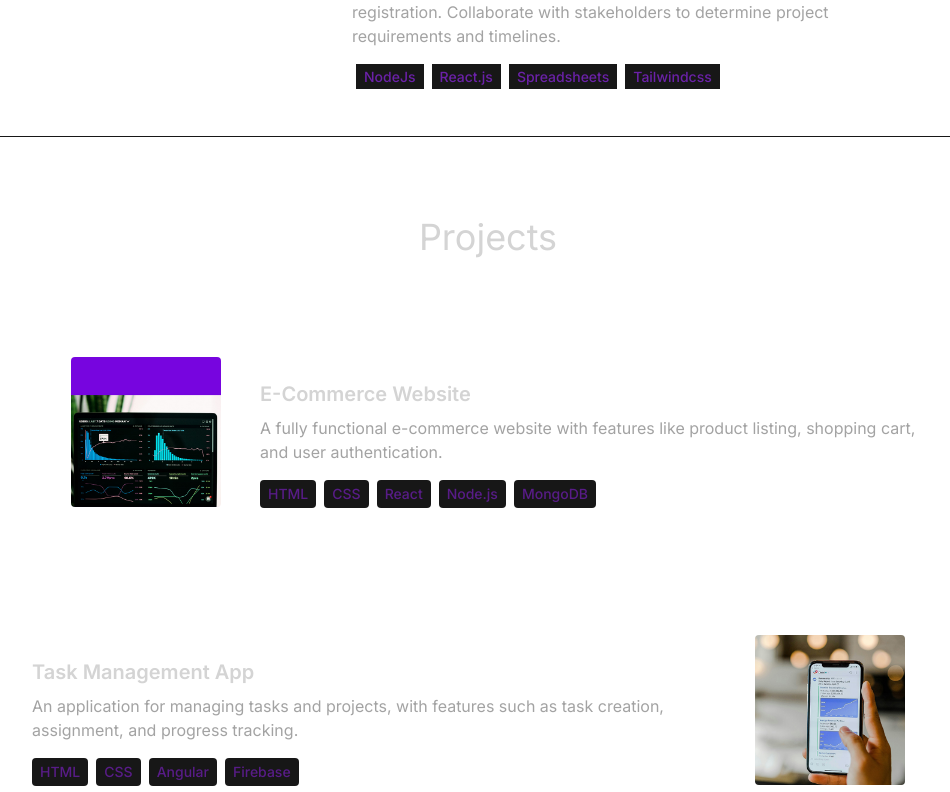
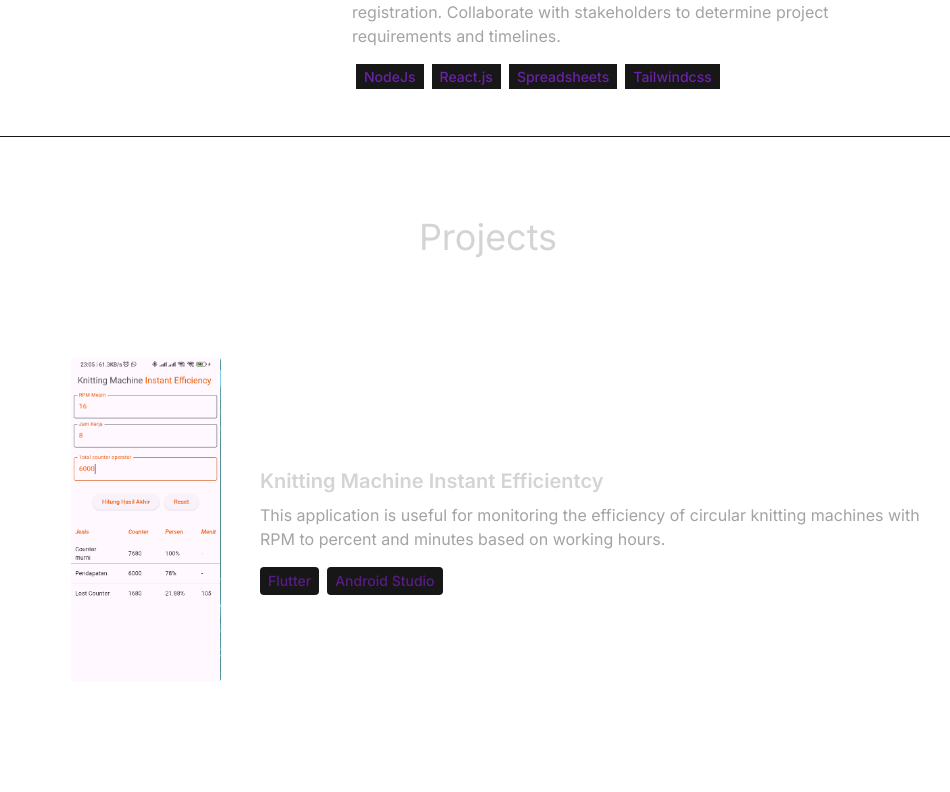
Before and after one commit to YudanMaulana/portfolio-me, a React (Vite) app: page / in a window 1280 px wide. Shown: the part 2463-3255 px from the top of the page, without its empty margins (152-1102 px from the left). Built offline with nearby package versions, Linux system fonts and the light colour scheme.

Commit message:
replace project 1

```diff
--- a/src/locales/en.json
+++ b/src/locales/en.json
@@ -10,9 +10,9 @@
     "role": "Lead a team in developing and maintaining web applications using React.js, Tailwindcss, and Node.js. Implement Google Sheets API to perform online registration. Collaborate with stakeholders to determine project requirements and timelines.",
     "projects": [
       {
-        "title": "E-Commerce Website",
-        "description": "A fully functional e-commerce website with features like product listing, shopping cart, and user authentication.",
-        "technologies": ["HTML", "CSS", "React", "Node.js", "MongoDB"]
+        "title": "Knitting Machine Instant Efficientcy",
+        "description": "This application is useful for monitoring the efficiency of circular knitting machines with RPM to percent and minutes based on working hours.",
+        "technologies": ["Flutter", "Android Studio"]
       },
       {
         "title": "Task Management App",
--- a/src/locales/id.json
+++ b/src/locales/id.json
@@ -9,9 +9,9 @@
   "role": "Memimpin tim dalam mengembangkan dan memelihara aplikasi web menggunakan React.js, Tailwindcss, dan Node.js. Menerapkan Google Sheets API untuk melakukan registrasi online. Berkolaborasi dengan para pemangku kepentingan untuk menentukan persyaratan dan jadwal proyek.",
   "projects": [
       {
-        "title": "E-Commerce Website",
-        "description": "Situs web e-commerce yang berfungsi penuh dengan fitur-fitur seperti daftar produk, keranjang belanja, dan otentikasi pengguna.",
-        "technologies": ["HTML", "CSS", "React", "Node.js", "MongoDB"]
+        "title": "Knitting Machine Instant Efficientcy",
+        "description": "aplikasi ini berguna untuk memantau efisiensi mesin rajut bundar dengan RPM ke persen dan menit berdasarkan jam kerja.",
+        "technologies": ["Flutter", "Android Studio"]
       },
       {
         "title": "Task Management App",
--- a/src/locales/index.js
+++ b/src/locales/index.js
@@ -19,19 +19,15 @@ export const LINK = {
 }
 export const PROJECTS = [
   {
-    title: "E-Commerce Website",
     image: project1,
   },
   {
-    title: "Task Management App",
     image: project2,
   },
   {
-    title: "Portfolio Website",
     image: project3,
   },
   {
-    title: "Blogging Platform",
     image: project4,
   },
 ];
```
Also changed, not shown: src/assets/projects/project-1.jpg.
